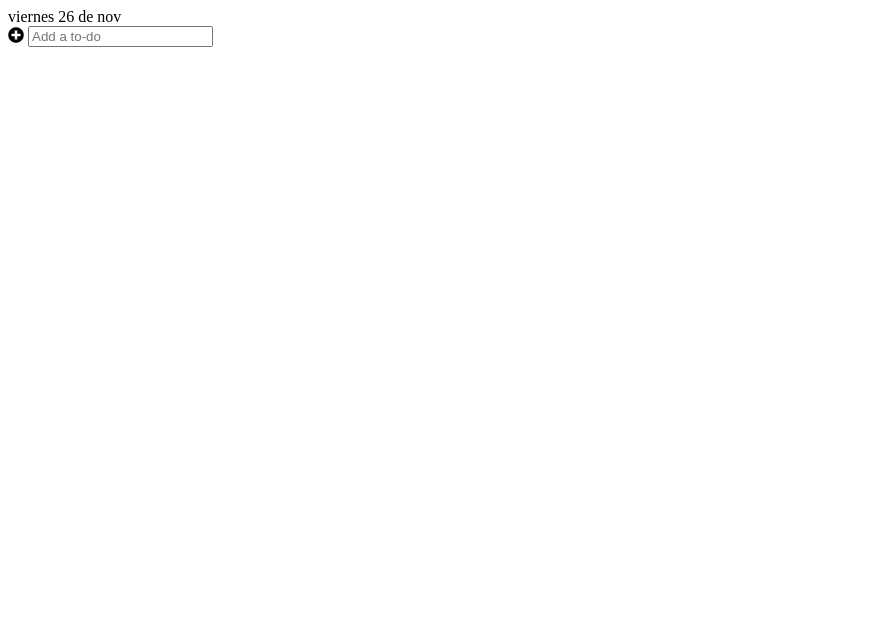
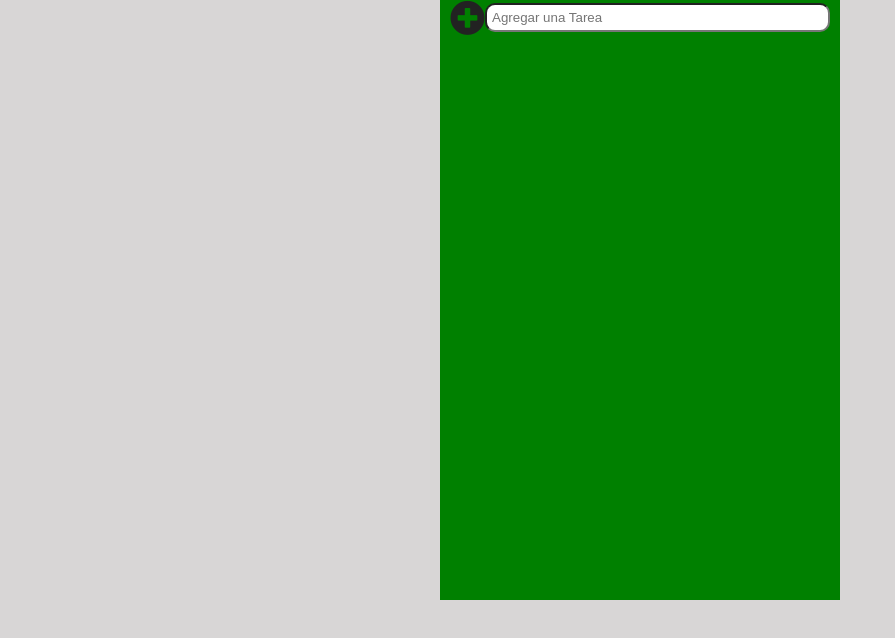
Before and after one commit to rajdayoda/todolist, a plain HTML site: page index.html in a window 1280 px wide. Shown: the whole page, without its empty margins (0-895 px from the left). Drawn offline with Linux system fonts and the light colour scheme.

Commit message:
cambio de estilos

```diff
--- a/index.html
+++ b/index.html
@@ -4,23 +4,17 @@
     <meta charset="UTF-8">
     <meta http-equiv="X-UA-Compatible" content="IE=edge">
     <meta name="viewport" content="width=device-width, initial-scale=1.0">
-    <title>TO DO LIST APP</title>
-    <link rel="preconnect" href="https://fonts.googleapis.com">
-    <link rel="preconnect" href="https://fonts.gstatic.com" crossorigin>
-    <link href="https://fonts.googleapis.com/css2?family=Roboto:wght@300&display=swap" rel="stylesheet">
+    <title>APP LISTA DE TAREAS</title>
     <link rel="stylesheet" href="style2.css">
     <link rel="stylesheet" href="https://cdnjs.cloudflare.com/ajax/libs/font-awesome/5.15.4/css/all.min.css">
 </head>
 <body>
     <div class="container">
-
-        <div id="date"></div>
-
-        <div class="add-to-do">
+        <div class="agregar-tarea">
             <i class="fas fa-plus-circle"></i>
-            <input type="text " id="input" placeholder="Add a to-do">
+            <input type="text " id="input" placeholder="Agregar una Tarea">
         </div>
-        <div class="content">
+        <div class="seccion-tarea">
             <ul id="list">
                 <!-- <li class="item">
                     <i class="far fa-circle co" job="complete" id="0"></i>
@@ -29,9 +23,8 @@
                 </li> -->
             </ul>
         </div>
-
     </div>
-
+<!-- <div id="date"></div> -->
     <script src="script2.js"></script>
 </body>
 </html>
--- a/style.css
+++ b/style.css
@@ -11,6 +11,7 @@ body{
     padding:10px;
     width:380px;
     margin:0 auto;
+    background-color: green;
 
 }
 
--- a/style2.css
+++ b/style2.css
@@ -0,0 +1,32 @@
+body{
+    padding: 0;
+    margin: 0;
+    background-color:#d8d6d6;
+}
+
+.container {
+    width: 400px;
+    height: 600px;
+    margin: 0 auto;
+    background: green;
+}
+
+
+.agregar-tarea {
+    width: 380px;
+    display: flex;
+    align-items: center;
+    margin: auto;
+}
+.agregar-tarea i {
+    font-size: 35px;
+    color:#222222;
+}
+.agregar-tarea input {
+    width: 100%;
+    border-radius: 10px;
+    padding: 5px;
+}
+.seccion-tarea {
+    width: 400px;
+}
```
